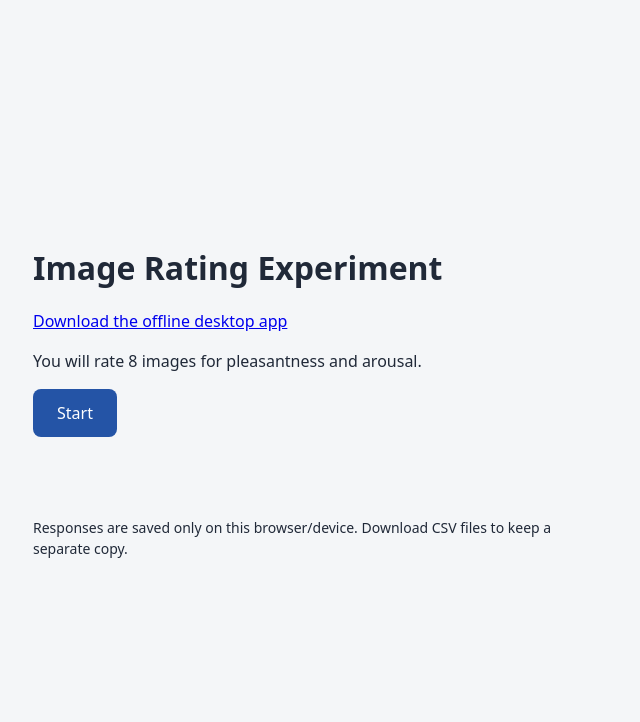
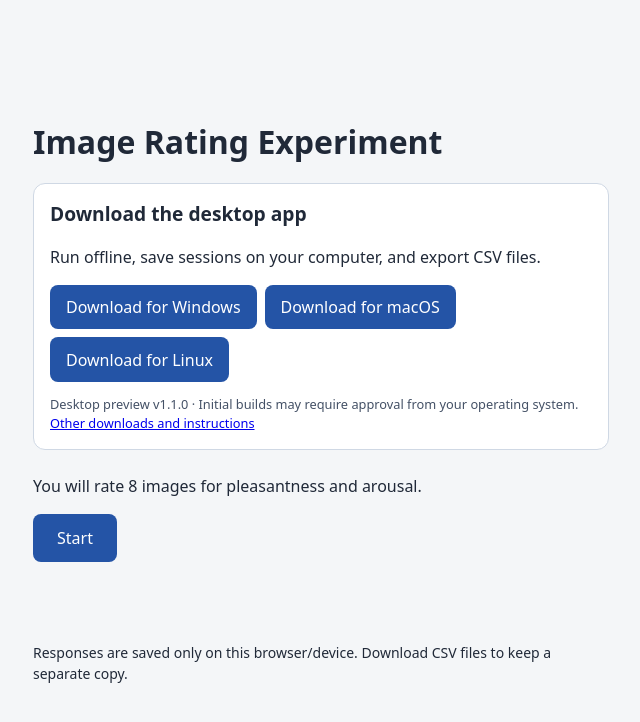
Before and after one commit to kiefferjh/ainogo, a website built with Vite: page index.html in a window 1280 px wide. Shown: the whole page, without its empty margins (319-959 px from the left). Built offline with nearby package versions, Linux system fonts and the light colour scheme.

Commit message:
Add direct desktop download buttons to study page

```diff
--- a/index.html
+++ b/index.html
@@ -8,7 +8,18 @@
   <body>
     <main>
       <h1>Image Rating Experiment</h1>
-      <p id="desktop-download"><a href="https://github.com/kiefferjh/ainogo/releases" target="_blank" rel="noopener noreferrer">Download the offline desktop app</a></p>
+      <section id="desktop-download" aria-labelledby="desktop-download-heading">
+        <h2 id="desktop-download-heading">Download the desktop app</h2>
+        <p>Run offline, save sessions on your computer, and export CSV files.</p>
+        <div class="download-actions">
+          <a class="download-button" href="https://github.com/kiefferjh/ainogo/releases/download/desktop-v1.1.0/Ainogo-1.1.0-windows-x64-setup.exe">Download for Windows</a>
+          <a class="download-button" href="https://github.com/kiefferjh/ainogo/releases/download/desktop-v1.1.0/Ainogo-1.1.0-mac-universal.zip">Download for macOS</a>
+          <a class="download-button" href="https://github.com/kiefferjh/ainogo/releases/download/desktop-v1.1.0/Ainogo-1.1.0-linux-x86_64.AppImage">Download for Linux</a>
+        </div>
+        <p class="download-notes">Desktop preview v1.1.0 · Initial builds may require approval from your operating system.
+          <a href="https://github.com/kiefferjh/ainogo/releases/tag/desktop-v1.1.0" target="_blank" rel="noopener noreferrer">Other downloads and instructions</a>
+        </p>
+      </section>
       <p id="screen-description" tabindex="-1">Loading the study…</p>
       <button id="start-button" type="button" disabled>Start</button>
       <p id="session-info"></p>
--- a/src/main.ts
+++ b/src/main.ts
@@ -370,6 +370,8 @@ try {
 
   // Read the current state and update the visible page to match it.
   const render = () => {
+    const desktopDownload = document.querySelector<HTMLElement>('#desktop-download');
+    if (desktopDownload) desktopDownload.hidden = !!desktop || currentScreen === 'rating';
     ratingPanel.hidden = currentScreen !== 'rating';
     startButton.hidden = currentScreen === 'rating' || currentScreen === 'complete';
     statusMessage.textContent = '';
--- a/src/style.css
+++ b/src/style.css
@@ -27,7 +27,7 @@ h1 {
   line-height: 1.2;
 }
 
-button {
+button, .download-button {
   touch-action: manipulation;
   padding: 0.75rem 1.5rem;
   border: 0;
@@ -38,13 +38,44 @@ button {
   cursor: pointer;
 }
 
-button:hover {
+button:hover, .download-button:hover {
   background: #193e80;
 }
 
-button:focus-visible {
+button:focus-visible, .download-button:focus-visible {
   outline: 3px solid #2454a6;
   outline-offset: 4px;
+}
+
+#desktop-download {
+  margin-block: 1rem 1.5rem;
+  padding: 1rem;
+  border: 1px solid #cfd8e4;
+  border-radius: 0.75rem;
+  background: white;
+}
+
+#desktop-download h2 {
+  margin-top: 0;
+  font-size: 1.2rem;
+}
+
+.download-actions {
+  display: flex;
+  flex-wrap: wrap;
+  gap: 0.5rem;
+}
+
+.download-button {
+  display: inline-flex;
+  padding: 0.65rem 1rem;
+  text-decoration: none;
+}
+
+.download-notes {
+  margin-bottom: 0;
+  font-size: 0.8rem;
+  color: #445166;
 }
 
 #status {
```
